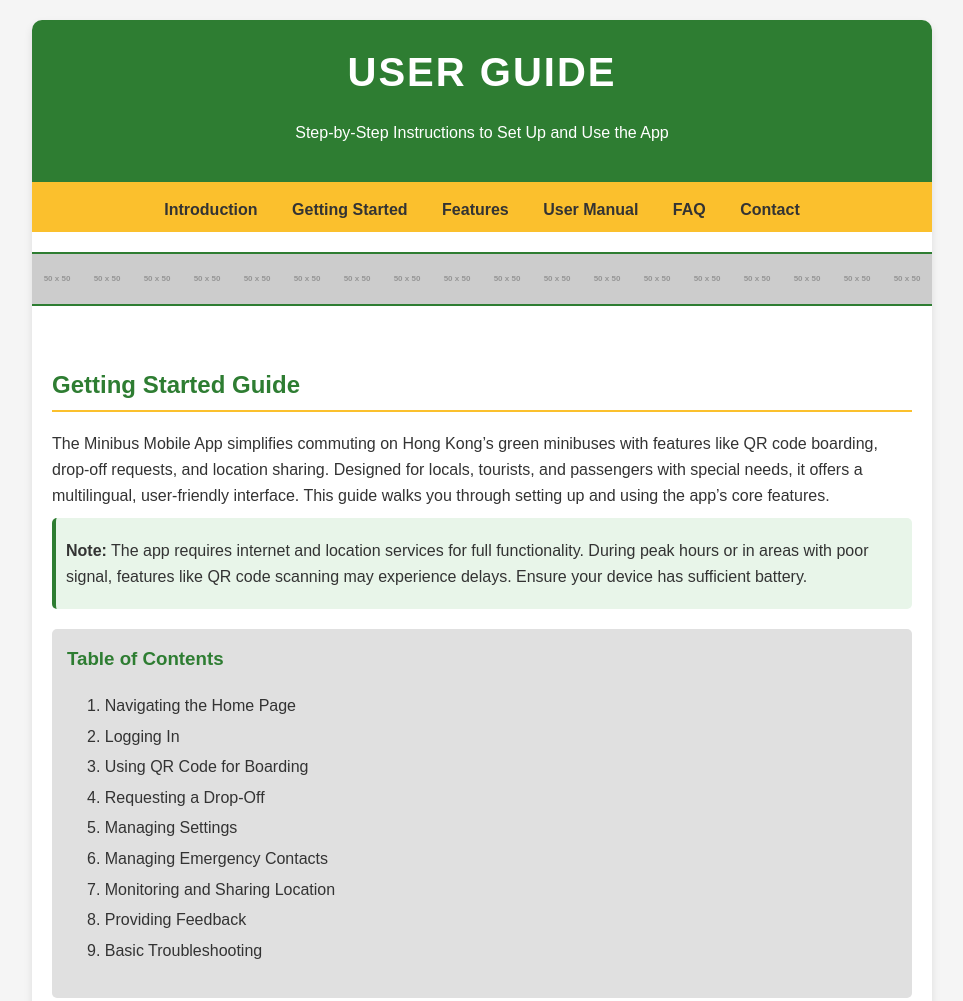
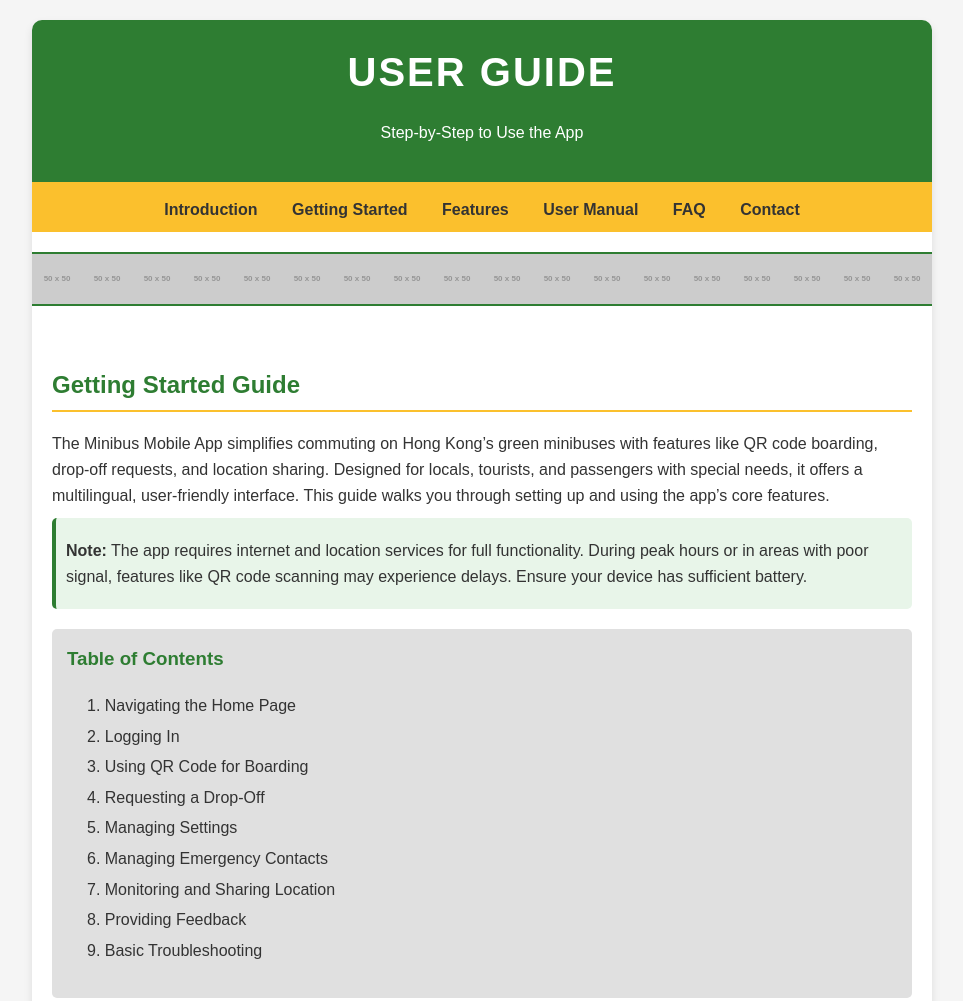
Before and after one commit to chanhk08/miniBusAppUserGuide, a plain HTML site: page user-manual.html in a window 1280 px wide. Shown: the top 1001 px of the page, without its empty margins (158-1121 px from the left). Drawn offline with Linux system fonts and the light colour scheme; placeholder pictures from the web are drawn by us.

Commit message:
Add files via upload

```diff
--- a/user-manual.html
+++ b/user-manual.html
@@ -182,7 +182,7 @@
     <div class="container">
         <div class="header">
             <h1>User Guide</h1>
-            <p>Step-by-Step Instructions to Set Up and Use the App</p>
+            <p>Step-by-Step to Use the App</p>
         </div>
         <div class="nav">
             <a href="index.html#introduction">Introduction</a>
@@ -410,6 +410,7 @@
                     <p><strong>Note:</strong> For persistent issues, use the Emergency Contact feature for urgent
                         support.</p>
                     <div class="screenshot-placeholder">[Screenshot: Help Center with support options.]</div>
+                    <img src="images/help.png" class="screenshot">
                 </section>
             </section>
         </div>
```
Also changed, not shown: images/help.png (added).
